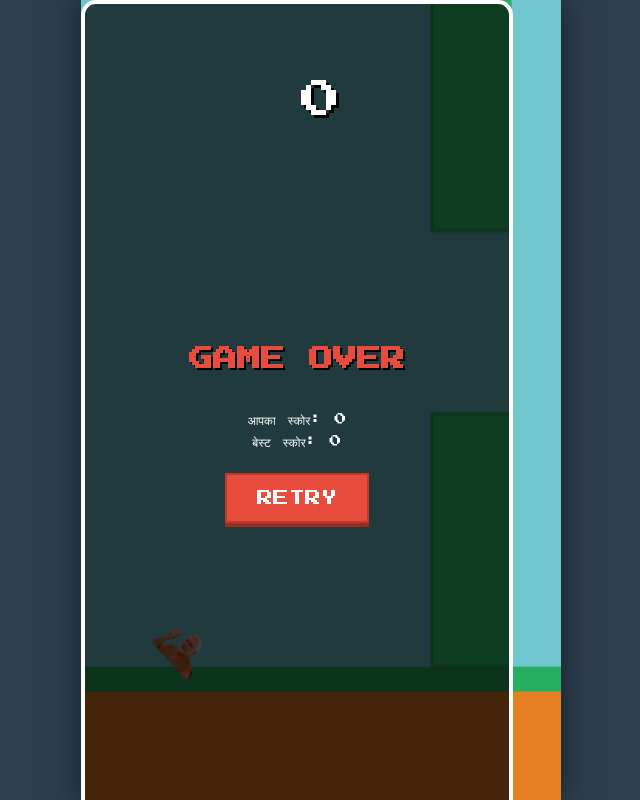
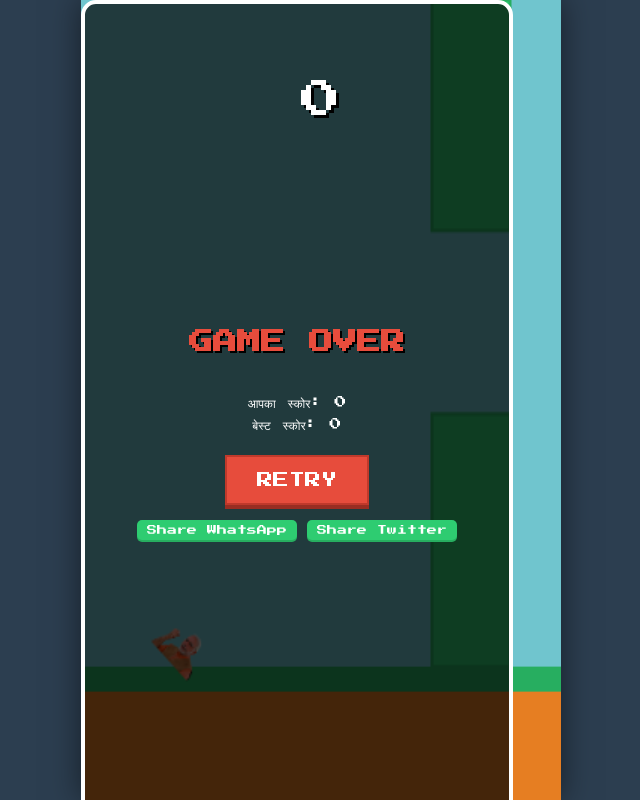
Before and after one commit to Nihal-Patel-369/modi-ji-game, a plain HTML site: page index.html in a window 1280 px wide. Both pictures are taken after a click on the button "START GAME". Shown: the whole page, without its empty margins (319-959 px from the left). Drawn offline with Linux system fonts and the light colour scheme.

Commit message:
Enhance SEO and social sharing features in index.html
Updated game title, added meta tags for SEO, and included social sharing links.

```diff
--- a/index.html
+++ b/index.html
@@ -3,28 +3,44 @@
 <head>
     <meta charset="UTF-8">
     <meta name="viewport" content="width=device-width, initial-scale=1.0, maximum-scale=1.0, user-scalable=no">
-    <title>Modi Ji ki Udaan</title>
+
+    <title>Modi Ji Flappy Bird Game - Uddta Hi Phirun - High Score Challenge!</title>
+
+    <meta name="description" content="Modi Ji Flappy Bird जैसा मज़ेदार गेम खेलें! 'उड़ता ही फिरूँ इन हवाओं में कहीं...' गाने के साथ मज़ेदार पाइपों से बचें। अपने दोस्तों को हाई स्कोर का चैलेंज दें!">
+
+    <meta name="keywords" content="Modi Flappy Game, Modi Flying Game, PM Modi Game, Uddta Hi Phirun, Fun Games, Viral Game, Timepass, Political Satire">
+
+    <meta property="og:title" content="Modi Ji Flappy Game - Uddta Hi Phirun - High Score Challenge!">
+    <meta property="og:description" content="जल्दी खेलो और देखो आप कितना स्कोर कर पाते हो! Game Over पर 'लौ**े लग गए' साउंड आएगा।">
+    <meta property="og:image" content="https://आपका-netlify-लिंक/social_share.png">
+    <meta property="og:url" content="https://आपका-netlify-लिंक">
+    <meta property="og:type" content="website">
+
+    <meta name="twitter:card" content="summary_large_image">
+    <meta name="twitter:title" content="Viral Modi Flappy Game!">
+    <meta name="twitter:description" content="क्या आप 50 का स्कोर पार कर सकते हैं? Tap करके PM Modi को उड़ाएं!">
+    <meta name="twitter:image" content="https://आपका-netlify-लिंक/social_share.png">
+
     <link href="https://fonts.googleapis.com/css2?family=Press+Start+2P&display=swap" rel="stylesheet">
     <style>
-        /* --- CSS STYLING --- */
+        /* (Style section is kept the same as the Responsive version) */
         body {
             margin: 0;
             padding: 0;
             background-color: #2c3e50;
             font-family: 'Press Start 2P', cursive; /* गेमिंग फॉन्ट */
-            overflow: hidden; /* मोबाइल पर स्क्रॉल बंद */
+            overflow: hidden;
             display: flex;
             justify-content: center;
             align-items: center;
             height: 100vh;
-            touch-action: none; /* डबल टैप ज़ूम बंद */
+            touch-action: none;
         }
 
-        /* गेम कंटेनर - यह स्क्रीन के हिसाब से एडजस्ट होगा */
         #gameContainer {
             position: relative;
             width: 100%;
-            max-width: 480px; /* PC पर ज्यादा चौड़ा न हो */
+            max-width: 480px;
             height: 100vh;
             max-height: 800px;
             background-color: #70c5ce;
@@ -38,22 +54,21 @@
             height: 100%;
         }
 
-        /* --- UI OVERLAYS (स्कोर, स्टार्ट बटन आदि) --- */
         .overlay {
             position: absolute;
             top: 0;
             left: 0;
             width: 100%;
             height: 100%;
-            pointer-events: none; /* ताकि क्लिक कैनवास पर जाए */
+            pointer-events: none;
             display: flex;
             flex-direction: column;
             justify-content: center;
             align-items: center;
             text-align: center;
+            z-index: 50; /* ओवरले को ऊपर रखें */
         }
 
-        /* स्कोर बोर्ड */
         #scoreBoard {
             position: absolute;
             top: 10%;
@@ -62,13 +77,12 @@
             font-size: 40px;
             color: white;
             text-shadow: 3px 3px 0 #000;
-            z-index: 10;
+            z-index: 100;
         }
 
-        /* स्टार्ट स्क्रीन और गेम ओवर स्क्रीन */
         #startScreen, #gameOverScreen {
             background: rgba(0, 0, 0, 0.7);
-            pointer-events: auto; /* बटन क्लिक करने के लिए */
+            pointer-events: auto;
             border-radius: 15px;
             padding: 20px;
             width: 80%;
@@ -111,14 +125,28 @@
             box-shadow: 0 0 #992d22;
         }
 
-        /* फुटर क्रेडिट */
         .footer {
             position: absolute;
             bottom: 10px;
             font-size: 10px;
             color: rgba(255,255,255,0.5);
+            pointer-events: auto; /* शेयर बटन पर क्लिक हो सके */
         }
 
+        .social-share {
+            margin-top: 15px;
+            display: flex;
+            gap: 10px;
+        }
+        .social-share a {
+            color: white;
+            text-decoration: none;
+            font-size: 10px;
+            padding: 5px 10px;
+            border-radius: 5px;
+            background-color: #2ecc71;
+            box-shadow: 0 2px #27ae60;
+        }
     </style>
 </head>
 <body>
@@ -133,7 +161,7 @@
         <div id="scoreBoard">0</div>
 
         <div id="startScreen" class="overlay">
-            <h1>MODI JI<br>ADVENTURE</h1>
+            <h1>MODI JI<br>KI UDAAN</h1>
             <p>मित्रों! उड़ने के लिए<br>Tap करें या Space दबाएं</p>
             <button id="startBtn">START GAME</button>
             <div class="footer">Made for Fun</div>
@@ -143,6 +171,11 @@
             <h1 style="color: #e74c3c;">GAME OVER</h1>
             <p>आपका स्कोर: <span id="finalScore">0</span><br>बेस्ट स्कोर: <span id="bestScore">0</span></p>
             <button id="restartBtn">RETRY</button>
+
+            <div class="social-share">
+                <a id="whatsappShare" href="#" target="_blank">Share WhatsApp</a>
+                <a id="twitterShare" href="#" target="_blank">Share Twitter</a>
+            </div>
         </div>
     </div>
 
@@ -159,41 +192,30 @@
     const bestScoreEl = document.getElementById('bestScore');
     const startBtn = document.getElementById('startBtn');
     const restartBtn = document.getElementById('restartBtn');
+    const whatsappShareBtn = document.getElementById('whatsappShare');
+    const twitterShareBtn = document.getElementById('twitterShare');
 
     // Audio & Image
     const modiSprite = document.getElementById('modiImg');
     const bgMusic = document.getElementById('bgMusic');
     const dieSound = document.getElementById('dieSound');
 
-    // गेम स्टेट
+    // Game State & Constants
     let gamePlaying = false;
-    let speed = 2.5; // गेम की स्पीड
     let score = 0;
     let animationId;
     let savedHighScore = localStorage.getItem('modiGameHighScore') || 0;
-
-    // Responsive Canvas
-    // हम इंटरनल रेजोल्यूशन फिक्स रखेंगे ताकि गेमप्ले हर डिवाइस पर एक जैसा रहे
     const cWidth = 320;
     const cHeight = 480;
     canvas.width = cWidth;
     canvas.height = cHeight;
+    const GAME_URL = window.location.href; // Netlify का लाइव URL
 
-    // --- OBJECTS ---
-
-    // मोदी जी (प्लेयर)
+    // --- OBJECTS (Bird, Pipes, FG - Logic is the same as previous) ---
     const bird = {
-        x: 50,
-        y: 150,
-        w: 34,
-        h: 24,
-        dy: 0,
-        gravity: 0.25,
-        jump: 4.6,
-
+        x: 50, y: 150, w: 34, h: 24, dy: 0, gravity: 0.25, jump: 4.6,
         draw: function() {
             if (modiSprite.complete && modiSprite.naturalHeight !== 0) {
-                // थोड़ा रोटेशन इफेक्ट जोड़ने के लिए
                 ctx.save();
                 ctx.translate(this.x + this.w/2, this.y + this.h/2);
                 let rotation = Math.min(Math.PI / 4, Math.max(-Math.PI / 4, (this.dy * 0.1)));
@@ -201,89 +223,58 @@
                 ctx.drawImage(modiSprite, -this.w/2, -this.h/2, this.w, this.h);
                 ctx.restore();
             } else {
-                // अगर इमेज न हो तो पीला बॉक्स
                 ctx.fillStyle = "yellow";
                 ctx.fillRect(this.x, this.y, this.w, this.h);
             }
         },
-
         update: function() {
             this.dy += this.gravity;
             this.y += this.dy;
-
-            // जमीन से टकराना
             if (this.y + this.h >= cHeight - fg.h) {
                 this.y = cHeight - fg.h - this.h;
                 gameOver();
             }
-            // छत
             if(this.y < 0) this.y = 0;
         },
-
-        flap: function() {
-            this.dy = -this.jump;
-        }
+        flap: function() { this.dy = -this.jump; }
     };
 
-    // पाइप्स
     const pipes = {
-        items: [],
-        w: 52,
-        gap: 110, // पाइप्स के बीच की जगह
-        dx: 2,
-
+        items: [], w: 52, gap: 110, dx: 2,
         draw: function() {
             for(let i=0; i<this.items.length; i++) {
                 let p = this.items[i];
-
-                ctx.fillStyle = "#2ecc71"; // पाइप का रंग
-                ctx.strokeStyle = "#27ae60"; // पाइप का बॉर्डर
+                ctx.fillStyle = "#2ecc71";
+                ctx.strokeStyle = "#27ae60";
                 ctx.lineWidth = 2;
-
-                // ऊपर वाला पाइप
                 ctx.fillRect(p.x, 0, this.w, p.top);
                 ctx.strokeRect(p.x, 0, this.w, p.top);
-
-                // नीचे वाला पाइप
                 let bottomY = p.top + this.gap;
                 ctx.fillRect(p.x, bottomY, this.w, cHeight - bottomY - fg.h);
                 ctx.strokeRect(p.x, bottomY, this.w, cHeight - bottomY - fg.h);
             }
         },
-
         update: function() {
-            // हर 110 फ्रेम पर नया पाइप
             if(frames % 110 === 0) {
-                let _maxY = cHeight - fg.h - this.gap - 20; // 20px मार्जिन
+                let _maxY = cHeight - fg.h - this.gap - 20;
                 let _top = Math.random() * (_maxY - 20) + 20;
-                this.items.push({
-                    x: cWidth,
-                    top: _top,
-                    passed: false
-                });
+                this.items.push({ x: cWidth, top: _top, passed: false });
             }
-
             for(let i=0; i<this.items.length; i++) {
                 let p = this.items[i];
                 p.x -= this.dx;
-
-                // कोलिजन (Collision) चेक
-                // 1. पाइप के अंदर क्षैतिज (Horizontal) रूप से
+                // Collision check...
                 if(bird.x + bird.w > p.x && bird.x < p.x + this.w) {
-                    // 2. वर्टिकल (Vertical) रूप से (गैप में नहीं है)
                     if(bird.y < p.top || bird.y + bird.h > p.top + this.gap) {
                         gameOver();
                     }
                 }
-
-                // स्कोर अपडेट
-                if(p.x + this.w < bird.x && !p.passed) {
+                // Score update
+                if(p.x + this.w <= bird.x && !p.passed) {
                     score++;
                     scoreElement.innerText = score;
                     p.passed = true;
                 }
-
-                // पाइप स्क्रीन से बाहर गया तो हटाओ
                 if(p.x + this.w <= 0) {
                     this.items.shift();
                     i--;
@@ -292,16 +283,12 @@
         }
     };
 
-    // जमीन (Foreground)
     const fg = {
-        h: 80,
-        x: 0,
+        h: 80, x: 0,
         draw: function() {
-            ctx.fillStyle = "#e67e22"; // मिटटी का रंग
+            ctx.fillStyle = "#e67e22";
             ctx.fillRect(this.x, cHeight - this.h, cWidth, this.h);
             ctx.fillRect(this.x + cWidth, cHeight - this.h, cWidth, this.h);
-
-            // घास
             ctx.fillStyle = "#27ae60";
             ctx.fillRect(this.x, cHeight - this.h, cWidth, 15);
             ctx.fillRect(this.x + cWidth, cHeight - this.h, cWidth, 15);
@@ -315,102 +302,93 @@
     let frames = 0;
     function loop() {
         if(!gamePlaying) return;
-
-        // क्लियर स्क्रीन
-        ctx.fillStyle = "#70c5ce"; // आकाश
+        ctx.fillStyle = "#70c5ce";
         ctx.fillRect(0, 0, cWidth, cHeight);
-
-        // अपडेट और ड्रॉ
         pipes.update();
         pipes.draw();
-
         fg.update();
         fg.draw();
-
         bird.update();
         bird.draw();
-
         frames++;
         animationId = requestAnimationFrame(loop);
     }
 
-    // --- CONTROLS ---
+    // --- GAME CONTROL FUNCTIONS ---
     function initGame() {
-        // रीसेट
-        bird.y = 150;
-        bird.dy = 0;
-        pipes.items = [];
-        score = 0;
-        frames = 0;
+        bird.y = 150; bird.dy = 0; pipes.items = []; score = 0; frames = 0;
         scoreElement.innerText = 0;
-
         gamePlaying = true;
         startScreen.classList.add('hidden');
         gameOverScreen.classList.add('hidden');
-
-        // ऑडियो शुरू
         bgMusic.currentTime = 0;
-        bgMusic.play().catch(e => console.log("Audio Error: ", e));
-
+        bgMusic.play().catch(e => console.log("Audio play failed on start:", e));
         loop();
     }
 
     function gameOver() {
         gamePlaying = false;
         cancelAnimationFrame(animationId);
-
-        // ऑडियो
         bgMusic.pause();
         dieSound.play();
 
-        // हाई स्कोर लॉजिक
         if(score > savedHighScore) {
             savedHighScore = score;
             localStorage.setItem('modiGameHighScore', savedHighScore);
         }
 
-        // UI दिखाएं
         finalScoreEl.innerText = score;
         bestScoreEl.innerText = savedHighScore;
+
+        // SEO: Sharing Links Update
+        updateShareLinks(score);
+
         gameOverScreen.classList.remove('hidden');
     }
 
-    // इनपुट हैंडलर (Input Handler)
+    // --- SHARING LOGIC (SEO/Virality) ---
+    function updateShareLinks(currentScore) {
+        const shareText = `मैंने Modi Ji Flappy Game में ${currentScore} स्कोर किया! 🚀 क्या आप मुझे हरा सकते हैं?`;
+
+        // 1. WhatsApp Link
+        const whatsappLink = `whatsapp://send?text=${encodeURIComponent(shareText)}%20${encodeURIComponent(GAME_URL)}`;
+        whatsappShareBtn.href = whatsappLink;
+
+        // 2. Twitter Link
+        const twitterLink = `https://twitter.com/intent/tweet?text=${encodeURIComponent(shareText)}&url=${encodeURIComponent(GAME_URL)}&hashtags=ModiGame,UddtaHiPhirun,Flappy`;
+        twitterShareBtn.href = twitterLink;
+    }
+
+    // --- INPUT HANDLING ---
     function inputAction(e) {
-        // अगर बटन पर क्लिक किया है तो गेम एक्शन न लें (Event Bubbling रोकें)
-        if(e.target.tagName === 'BUTTON') return;
+        if(e.target.tagName === 'BUTTON' || e.target.closest('.social-share')) return;
 
-        if(gamePlaying) {
+        if(!gamePlaying && !startScreen.classList.contains('hidden')) {
+            initGame();
+        } else if(gamePlaying) {
             bird.flap();
+        } else if(!gamePlaying && !gameOverScreen.classList.contains('hidden')) {
+            // Game Over screen पर क्लिक करने पर रीस्टार्ट
+            initGame();
         }
     }
 
-    // इवेंट लिसनर्स (Mobile + PC)
+    // Event Listeners (Mobile + PC)
     startBtn.addEventListener('click', initGame);
     restartBtn.addEventListener('click', initGame);
 
-    // स्क्रीन टैप या माउस क्लिक
     window.addEventListener('mousedown', inputAction);
     window.addEventListener('touchstart', (e) => {
-       // टच को डिफॉल्ट स्क्रॉल आदि से रोकें
-       // e.preventDefault();
        inputAction(e);
-    }, {passive: false});
+    }, {passive: true}); // passive: true for faster mobile scrolling/tapping
 
-    // कीबोर्ड (स्पेसबार)
     window.addEventListener('keydown', (e) => {
         if(e.code === 'Space') {
-            if(!gamePlaying && !startScreen.classList.contains('hidden')) {
-                initGame();
-            } else if(!gamePlaying && !gameOverScreen.classList.contains('hidden')) {
-                initGame();
-            } else {
-                inputAction(e);
-            }
+            inputAction(e);
         }
     });
 
-    // पहली बार लोड होने पर रेंडर
+    // Initial Draw
     ctx.fillStyle = "#70c5ce";
     ctx.fillRect(0, 0, cWidth, cHeight);
     fg.draw();
```
